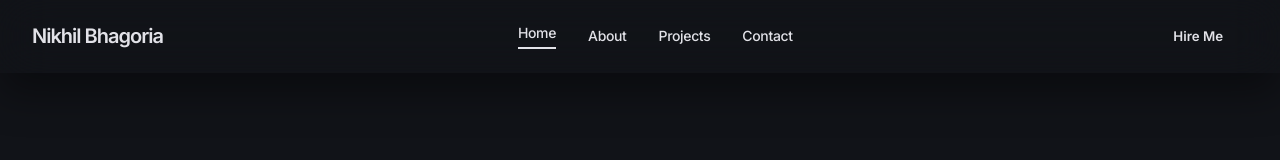
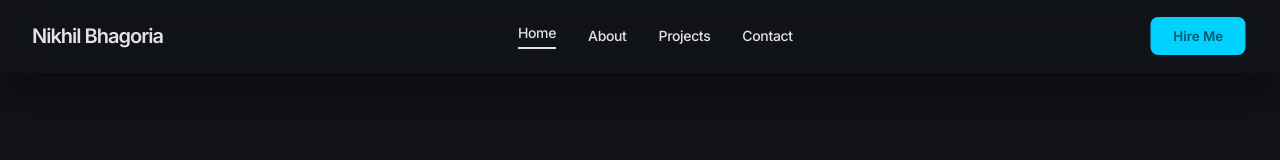
Before and after one commit to NikhilBhagoria/nikhil-dev-portfolio, a Next.js app: page / in a window 1280 px wide. Shown: the top 160 px of the page. Built offline with nearby package versions, Linux system fonts and the light colour scheme.

Commit message:
Feat: Header Css

```diff
--- a/src/app/globals.css
+++ b/src/app/globals.css
@@ -5,6 +5,8 @@
 :root {
   --background: #111318;
   --foreground: #e2e2e8;
+  /* --theme-color: #00d1ff; */
+  --tw-bg-opacity: 1;
 }
 
 @theme inline {
@@ -61,3 +63,10 @@ body {
   font-variation-settings: "FILL" 0, "wght" 400, "GRAD" 0, "opsz" 24;
   -webkit-font-smoothing: antialiased;
 }
+
+.bg-primary-container{
+    background-color: rgb(0 209 255 / var(--tw-bg-opacity, 1));
+}
+.text-on-primary-container {
+    color: rgb(0 86 106 / var(--tw-text-opacity, 1));
+}
```
